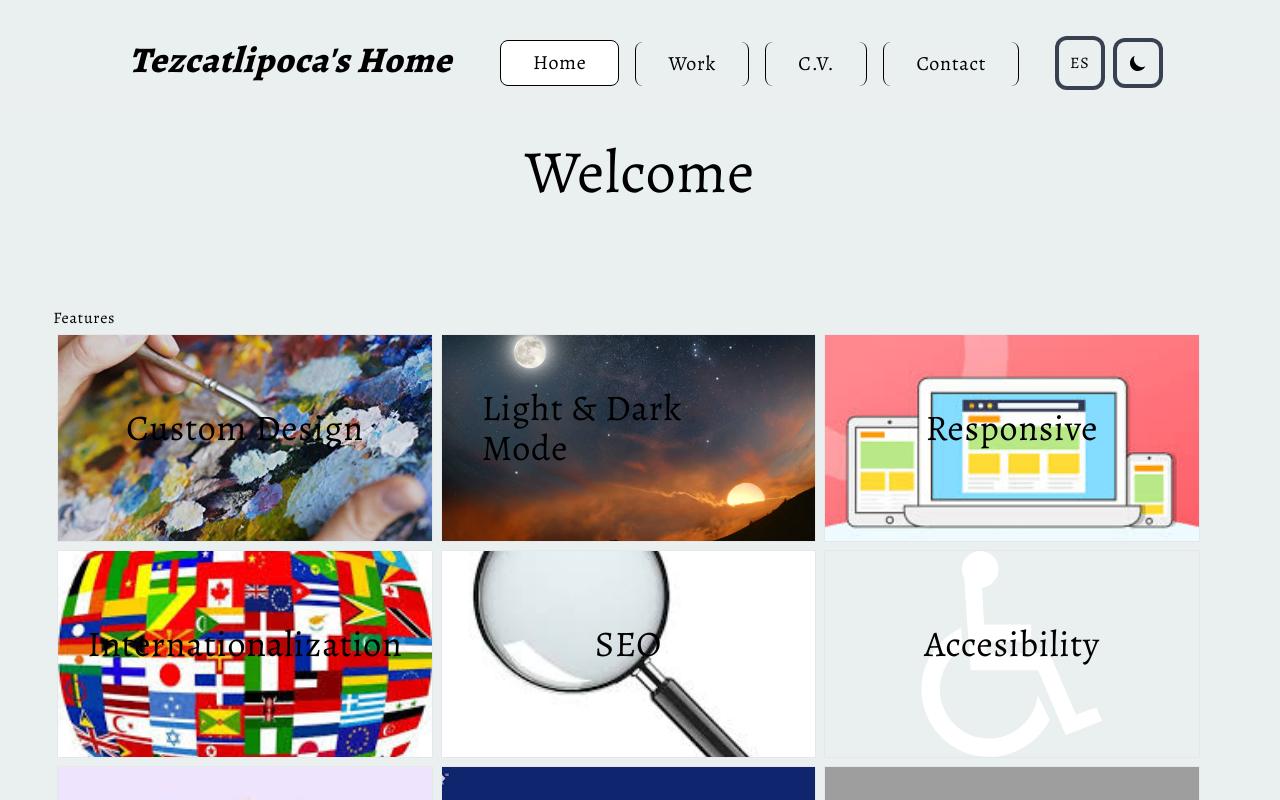
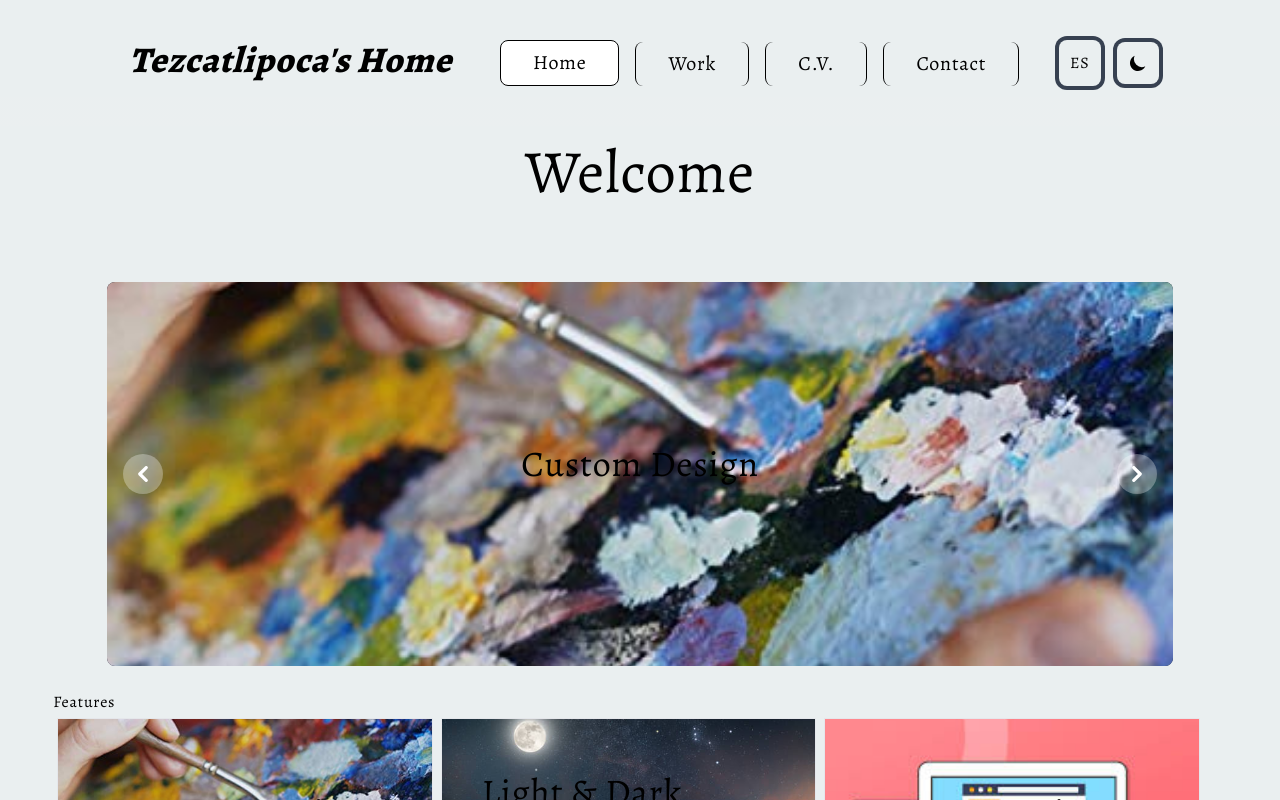
Before and after one commit to Tezcatlipoca0000/tez-web, a Next.js app: page /en in a window 1280 px wide. Shown: the top 800 px of the page. Built offline with nearby package versions, Linux system fonts and the light colour scheme; grey boxes are pictures that could not be loaded.

Commit message:
Continue carousel

```diff
--- a/app/[locale]/components/Features.js
+++ b/app/[locale]/components/Features.js
@@ -33,6 +33,7 @@ export default function Features({ dictionary }) {
         anal: true,
         api: true
     });
+    const [position, setPosition] = useState(0);
 
     const bgImages = [customBG, colorModeBG, responsiveBG, interBG, seoBG, accesibBG, manageBG, dbBG, ecommBG, adsBG, analBG, apiBG];
 
@@ -58,10 +59,18 @@ export default function Features({ dictionary }) {
         }
     }
 
-    const carousel = Object.keys(dictionary.Features).map((key, idx) => {
+    const carouselItems = Object.keys(dictionary.Features).map((key, idx) => {
         return (
-            <div>
-
+            <div className="w-full h-full flex flex-col justify-center items-center">
+                <div className={`absolute top-0 left-0 w-full h-full ${idx === 0 ? '' : 'hidden'}`}>
+                    <Image src={bgImages[idx]} alt={`${key} background image`} fill style={{objectFit: "cover"}} className={features[key] ? '' : 'blur-sm'} />
+                </div>
+                <h3 className={`z-10 text-4xl ${key === 'custom' ? '' : 'hidden'}`}>
+                    {dictionary.Features[key].title}
+                </h3>
+                <p className="z-10 featDesc text-justify mt-5">
+                    {dictionary.Features[key].content}
+                </p>
             </div>
         );
     });
@@ -103,8 +112,26 @@ export default function Features({ dictionary }) {
     return (
         <>
             {/* Carousel */}
-            <div>
-
+            <div className="relative flex justify-center items-center w-10/12 bg-slate-900 h-56 overflow-hidden rounded-lg md:h-96">
+                <div className="relative w-full h-full">
+                    {carouselItems}
+                </div>
+                <button type="button" className="absolute top-0 left-0 z-30 flex items-center justify-center h-full px-4 cursor-pointer group focus:outline-none">
+                    <span className="inline-flex items-center justify-center w-10 h-10 rounded-full bg-white/30 group-hover:bg-white/50 dark:group-hover:bg-gray-800/60 group-focus:ring-4 group-focus:ring-white dark:group-focus:ring-gray-800/70 group-focus:outline-none">
+                        <svg className="w-4 h-4 text-white dark:text-gray-800" aria-hidden="true" xmlns="http://www.w3.org/2000/svg" fill="none" viewBox="0 0 6 10">
+                            <path stroke="currentColor" strokeLinecap="round" strokeLinejoin="round" strokeWidth="2" d="M5 1 1 5l4 4"/>
+                        </svg>
+                        <span className="sr-only">Previous</span>
+                    </span>
+                </button>
+                <button type="button" className="absolute top-0 right-0 z-30 flex items-center justify-center h-full px-4 cursor-pointer group focus:outline-none">
+                    <span className="inline-flex items-center justify-center w-10 h-10 rounded-full bg-white/30 group-hover:bg-white/50 dark:group-hover:bg-gray-800/60 group-focus:ring-4 group-focus:ring-white dark:group-focus:ring-gray-800/70 group-focus:outline-none">
+                        <svg className="w-4 h-4 text-white dark:text-gray-800" aria-hidden="true" xmlns="http://www.w3.org/2000/svg" fill="none" viewBox="0 0 6 10">
+                            <path stroke="currentColor" strokeLinecap="round" strokeLinejoin="round" strokeWidth="2" d="m1 9 4-4-4-4"/>
+                        </svg>
+                        <span className="sr-only">Next</span>
+                    </span>
+                </button>
             </div>
 
             {/* For larger screens */}
```
